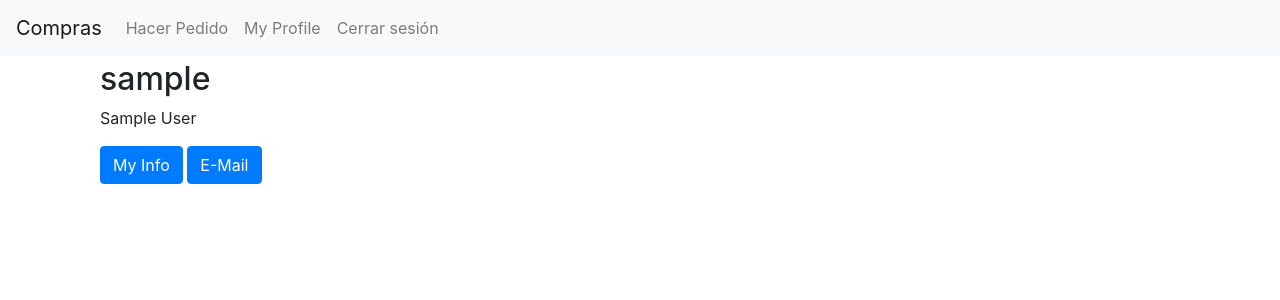
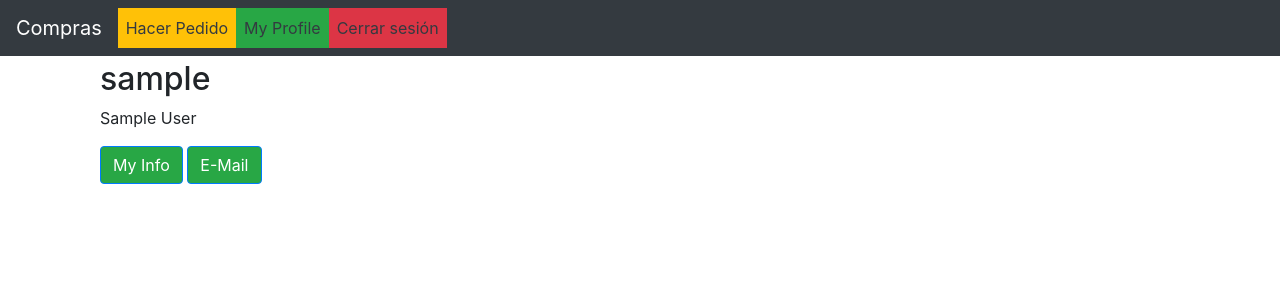
Before and after one commit to fiqus/compras-comunitarias, a Django app: a page that uses compras/templates/base.html in a window 1280 px wide. Shown: the top 300 px of the page. Run offline with Django 3.2, Linux system fonts and the light colour scheme; the visitor is signed in with stand-in values (Sample User, id 1); data comes from the database, SQL or seed files in the repository; parts of the project's set-up code (start-up, migrations or seed data) failed here and were passed over; some libraries are stand-ins or nearby versions.

Commit message:
Iniciando con bootstrap para Front

```diff
--- a/compras/static/css/project.css
+++ b/compras/static/css/project.css
@@ -25,13 +25,11 @@ input[type=number] {
 
 /* Estilos hackerspace */
 
-.body{
-  background-color: rgb(106, 107, 129);
-}
 
 
-
-
+.data-value{
+  margin:5px
+}
 /*idea responsive*/
 /*
 
--- a/compras/static/js/project.js
+++ b/compras/static/js/project.js
@@ -1 +1,7 @@
 /* Project specific Javascript goes here. */
+$(".navbar a").click(function(){
+    $("body,html").animate({
+     scrollTop:$("#" + $(this).data('value')).offset().top
+    },1000)
+
+   })
--- a/compras/templates/base.html
+++ b/compras/templates/base.html
@@ -32,28 +32,28 @@
 
   </head>
 
-  <body>
+  <bodyT>
 
     <div class="mb-1">
-      <nav class="navbar navbar-expand-md navbar-light bg-light">
+      <nav class="navbar navbar-expand-md navbar-dark bg-dark">
         <button class="navbar-toggler navbar-toggler-right" type="button" data-toggle="collapse" data-target="#navbarSupportedContent" aria-controls="navbarSupportedContent" aria-expanded="false" aria-label="Toggle navigation">
           <span class="navbar-toggler-icon"></span>
-        </button>
-        <a class="navbar-brand" href="{% url 'home' %}">Compras</a>
+        </button id="compras">
+        <a class="navbar-brand" id="compras"  href="{% url 'home' %}">Compras</a>
 
         <div class="collapse navbar-collapse" id="navbarSupportedContent">
           <ul class="navbar-nav mr-auto">
-            <li class="nav-item">
-              <a class="nav-link" href="{% url 'orders:create' %}">Hacer Pedido</a>
+            <li class="nav-item" id="pedido" >
+              <a class="nav-link bg-warning text-dark"data-value="pedido"  href="{% url 'orders:create' %}">Hacer Pedido</a>
             </li>
             {% if request.user.is_authenticated %}
-              <li class="nav-item">
+              <li class="nav-item"id="perfil" >
                 {# URL provided by django-allauth/account/urls.py #}
-                <a class="nav-link" href="{% url 'users:detail' request.user.username  %}">{% trans "My Profile" %}</a>
+                <a class="nav-link bg-success text-dark" data-value="perfil" href="{% url 'users:detail' request.user.username  %}">{% trans "My Profile" %}</a>
               </li>
-              <li class="nav-item">
+              <li class="nav-item" id="salir">
                 {# URL provided by django-allauth/account/urls.py #}
-                <a class="nav-link" href="{% url 'account_logout' %}">{% trans "Sign Out" %}</a>
+                <a class="nav-link bg-danger text-dark"data-value="salir"   href="{% url 'account_logout' %}">{% trans "Sign Out" %}</a>
               </li>
             {% else %}
               <li class="nav-item">
--- a/compras/templates/orders/order_form.html
+++ b/compras/templates/orders/order_form.html
@@ -45,10 +45,10 @@ Pedidos
   {% comment %} <h1><button href="#"type="button"> {{c}}</button></h1> {% endcomment %}
    <div>
       <div id="accordion">
-        <div class="carda">
+        <div class="carda bg-warning">
           <div class="card-header" id="headingOne">
             <h5 class="mb-0">
-              <button type="button" class="btn btn-link" data-toggle="collapse" data-target="#collapseOne" aria-expanded="true" aria-controls="collapseOne">
+              <button type="button" class="btn btn-link " data-toggle="collapse" data-target="#collapseOne" aria-expanded="true" aria-controls="collapseOne">
                 {{c}}
               </button>
             </h5>
--- a/compras/templates/users/user_detail.html
+++ b/compras/templates/users/user_detail.html
@@ -21,8 +21,8 @@
 <div class="row">
 
   <div class="col-sm-12">
-    <a class="btn btn-primary" href="{% url 'users:update' %}" role="button">My Info</a>
-    <a class="btn btn-primary" href="{% url 'account_email' %}" role="button">E-Mail</a>
+    <a class="btn btn-primary bg-success" href="{% url 'users:update' %}" role="button">My Info</a>
+    <a class="btn btn-primary bg-success" href="{% url 'account_email' %}" role="button">E-Mail</a>
     <!-- Your Stuff: Custom user template urls -->
   </div>
 
```
